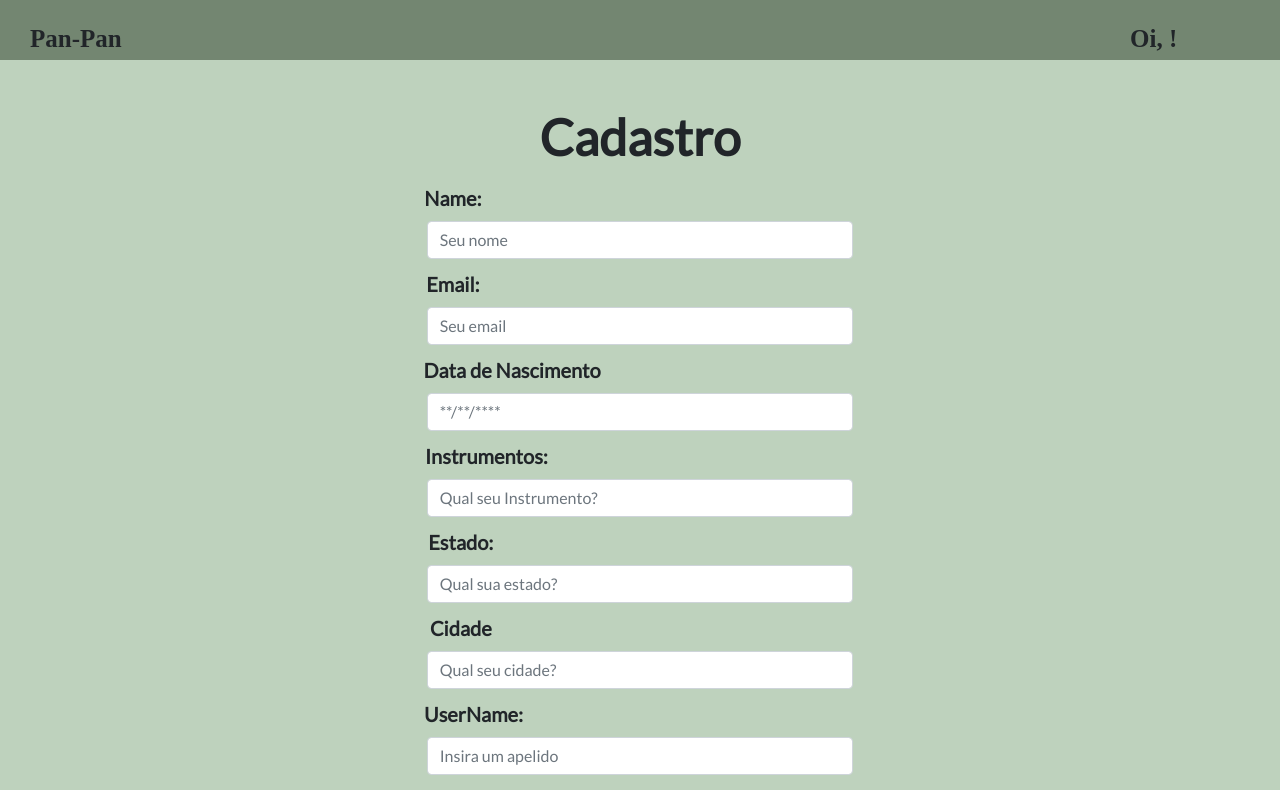
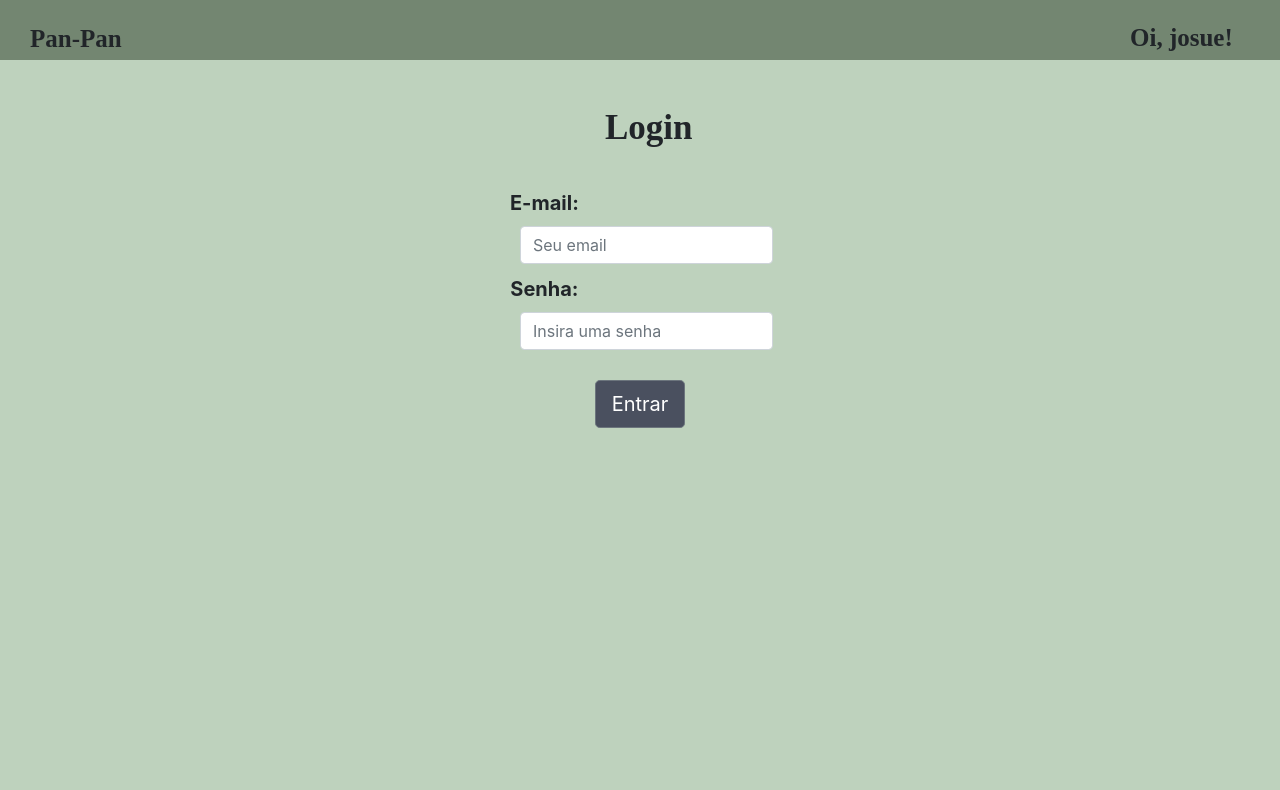
Before and after one commit to Desenho2018-1/pan-pan, a React (Create React App) app in the folder pan-pan-frontend/: page / in a window 1280 px wide. Shown: the top 790 px of the page. Built offline with nearby package versions, Linux system fonts and the light colour scheme.

Commit message:
Apply label component on login page

```diff
--- a/pan-pan-frontend/src/index.js
+++ b/pan-pan-frontend/src/index.js
@@ -6,6 +6,6 @@
 import registerServiceWorker from './registerServiceWorker';
 
 
-ReactDOM.render(<UserRegisterForm />, document.getElementById('root'));
+ReactDOM.render(<UserLoginForm />, document.getElementById('root'));
 
 registerServiceWorker();
--- a/pan-pan-frontend/src/userLogin/UserLoginForm.css
+++ b/pan-pan-frontend/src/userLogin/UserLoginForm.css
@@ -1,4 +1,7 @@
 
+#text-input{
+  margin-left: 520px;
+}
 #user-login-form{
   text-align: center;
 
@@ -11,7 +14,7 @@
 
 #label-format-camp{
   margin-top: 10px;
-  margin-right: 195px;
+  margin-right: 12px;
 }
 
 #user-login-form{
--- a/pan-pan-frontend/src/userLogin/UserLoginForm.js
+++ b/pan-pan-frontend/src/userLogin/UserLoginForm.js
@@ -3,7 +3,7 @@
 import '../base/base.css';
 import './UserLoginForm.css'
 import HeaderPage from '../headerPage/HeaderPage.js'
-
+import LabelPage from '../labelsPage/LabelPage.js'
 
 class UserLoginForm extends Component{
   constructor(props){
@@ -39,16 +39,16 @@
                 <div class="form-group">
                  <form id="user-login-form" onSubmit={this.loginUser}>
                   <div id="label-format-camp">
-                    <label  class="label-text-font" ><font face="Norwester" ><b>E-mail:</b></font></label>
+                    <LabelPage label='E-mail:'/>
                   </div>
-                  <div id="input-text-format">
+                  <div id="text-input">
                     <input type="text" class= "form-control col-lg-4" onChange={this.handleEmail} value={this.state.email} placeholder="Seu email" required="required" name="email"></input>
                   </div>
                   <div id="label-format-camp">
-                    <label class="label-text-font"><font face="Norwester"><b>Senha:</b></font></label>
+                    <LabelPage label='Senha:'/>
                   </div>
-                  <div id="input-text-format">
-                    <input type="password" class= "form-control col-lg-4" onChange={this.handlePassword} value={this.state.password} placeholder="Insira uma senha" required="required" name="password"></input>
+                  <div id="text-input">
+                    <input type="password" id="" class= "form-control col-lg-4" onChange={this.handlePassword} value={this.state.password} placeholder="Insira uma senha" required="required" name="password"></input>
                   </div>
                       <button id="button-register" type="submit" class="btn btn-secondary btn-lg" value="register">Entrar</button>
                   </form>
```
